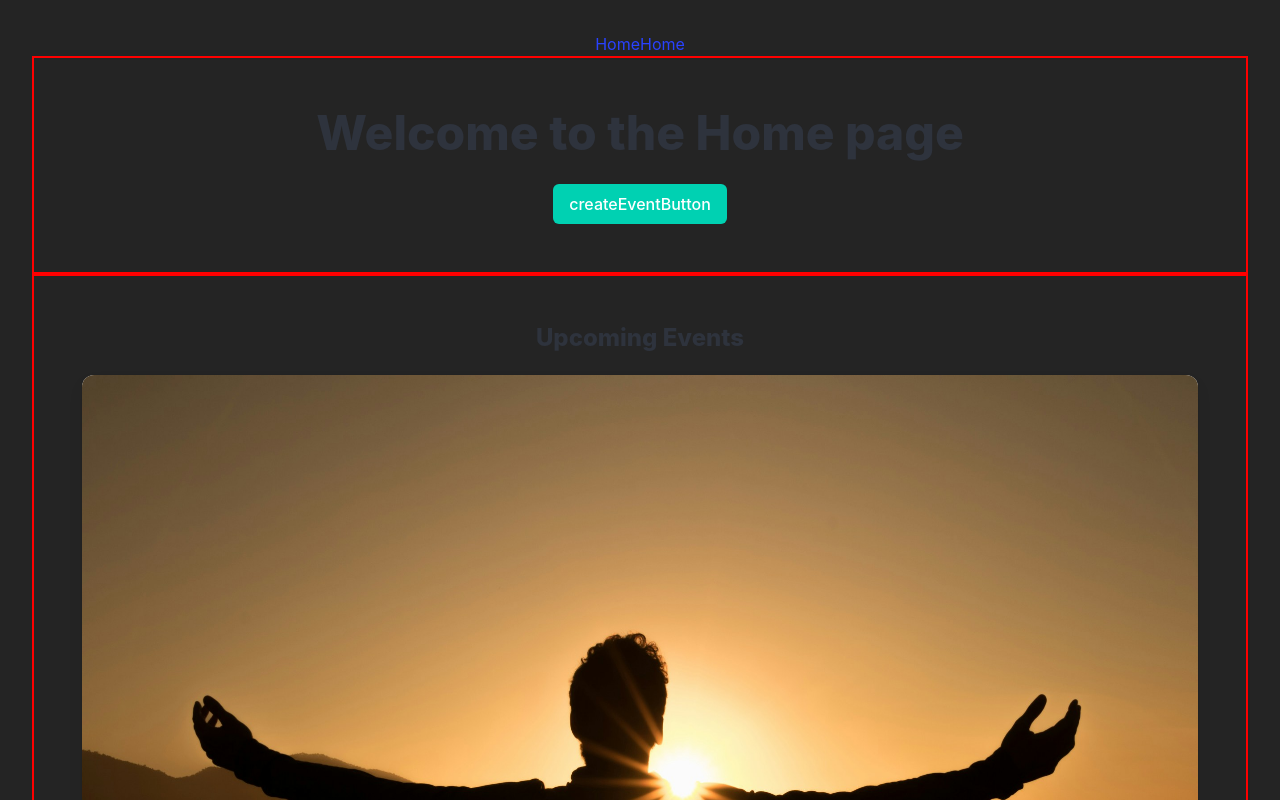
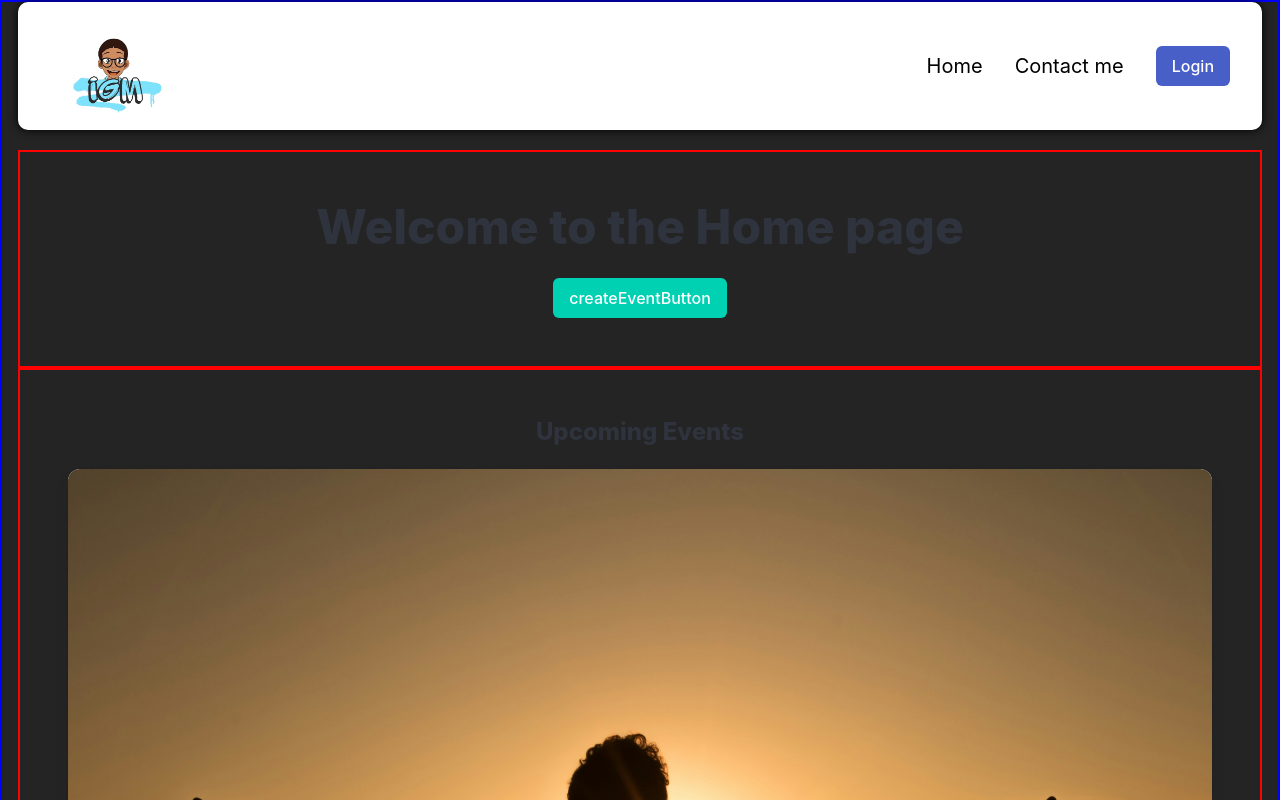
Before and after one commit to IsaacMakinde/groupPlanner, a React (Vite) app: page / in a window 1280 px wide. Shown: the top 800 px of the page. Built offline with nearby package versions, Linux system fonts and the light colour scheme; data requests are answered from the project's data file.

Commit message:
added styling for header

```diff
--- a/data/db.json
+++ b/data/db.json
@@ -10,6 +10,17 @@
       "category": "Get Together",
       "pricing": 10,
       "guests": "Destiny, Raj, Angel, Hope, Skye"
+    },
+    {
+      "id": "00da",
+      "title": "Sleep",
+      "host": "Isaac",
+      "date": "2024-05-26",
+      "venue": "Maxine's house",
+      "description": "temp",
+      "category": "Celebration",
+      "pricing": 20,
+      "guests": "Misha, Jane"
     }
   ],
   "comments": [
--- a/src/App.css
+++ b/src/App.css
@@ -1,8 +1,9 @@
 #root {
   max-width: 1280px;
   margin: 0 auto;
-  padding: 2rem;
+  padding: 0 1rem 2rem 1rem;
   text-align: center;
+  border: 2px solid blue;
 }
 
 .tag {
@@ -11,5 +12,80 @@
 
 .section {
   border: 2px solid red;
-  padding: 50px;
+  padding: 0px 50px;
 }
+
+.nav-list {
+  height: 128px;
+  display: flex;
+  flex-direction: row;
+  justify-content: flex-end;
+  align-items: center;
+  background-color: white;
+  box-shadow: 0 0 10px black;
+  padding-bottom: 10px 10%;
+  margin-bottom: 20px;
+  border-radius: 10px;
+}
+
+.nav-item {
+  list-style: none;
+  margin-right: 2rem;
+}
+
+.nav-item a {
+  text-decoration: none;
+  color: black;
+  transition: all 200ms ease-in;
+}
+
+.nav-item a:hover {
+  color: aquamarine;
+}
+
+.nav-item:first-child {
+  margin-right: auto;
+  margin-left: 2rem;
+}
+
+.logo {
+  cursor: pointer;
+  width: 128px;
+  height: 128px;
+}
+
+.btn {
+  cursor: pointer;
+}
+
+/* .Navbar {
+  border: 2px solid blue;
+  margin: 20px;
+  display: flex;
+  flex-direction: row;
+  justify-content: space-around;
+  align-items: center;
+  padding: 10px 10%;
+}
+
+
+/* .nav-links {
+  list-style: none;
+}
+
+.nav-links li {
+  display: inline-block;
+  padding: 0px 20px;
+}
+
+.nav-links li a {
+  transition: all 0.3s ease 0s;
+}
+
+.nav-links li a:hover {
+  color: aquamarine;
+}
+
+.cta button {
+  cursor: pointer;
+} */
--- a/src/components/ui/EventCard.tsx
+++ b/src/components/ui/EventCard.tsx
@@ -1,5 +1,5 @@
 import Event from "../../interfaces/EventInter";
-import React, { FC } from "react";
+import { FC } from "react";
 import unsplash001 from "../../assets/img/unsplash-001.jpg";
 import { DateTimeFormatOptions } from "intl";
 interface EventCardProps {
--- a/src/components/ui/EventList.tsx
+++ b/src/components/ui/EventList.tsx
@@ -3,6 +3,7 @@ interface EventListProps {
   events: Event[];
 }
 import EventCard from "./EventCard";
+
 const EventList: React.FC<EventListProps> = ({ events }) => {
   return (
     <section className="section is-capitalized">
--- /dev/null
+++ b/src/components/ui/Footer.tsx
@@ -0,0 +1,5 @@
+const Footer = () => {
+  return <></>;
+};
+
+export default Footer;
--- a/src/components/ui/Header.tsx
+++ b/src/components/ui/Header.tsx
@@ -1,11 +1,28 @@
 import { Link } from "react-router-dom";
+import logo from "../../assets/img/logo-removebg-preview.png";
 
 const Header = () => {
   return (
-    <section>
-      <Link to={"/"}>Home</Link>
-      <Link to={"/contact"}>Home</Link>
-    </section>
+    <nav aria-label="primary menu">
+      <ul className="nav-list">
+        <li className="nav-item ">
+          <figure className="image is-128x128">
+            <img src={logo} className="is-rounded"></img>
+          </figure>
+        </li>
+        <li className="nav-item is-size-5">
+          <Link aria-current="page" to={"/"}>
+            Home
+          </Link>
+        </li>
+        <li className="nav-item is-size-5">
+          <Link to={"/contact"}>Contact me</Link>
+        </li>
+        <li className="nav-item">
+          <button className="btn button is-link is-size-6">Login</button>
+        </li>
+      </ul>
+    </nav>
   );
 };
 
--- a/src/pages/Home.tsx
+++ b/src/pages/Home.tsx
@@ -32,7 +32,7 @@ const Home: React.FC = () => {
 
   return (
     <div>
-      <section className="section">
+      <section className="top section">
         <div className="container">
           <h1 className="title is-1">Welcome to the Home page</h1>
           <Button
```
Also changed, not shown: src/assets/img/logo-removebg-preview.png (added), src/assets/img/logo.jpg (added).
